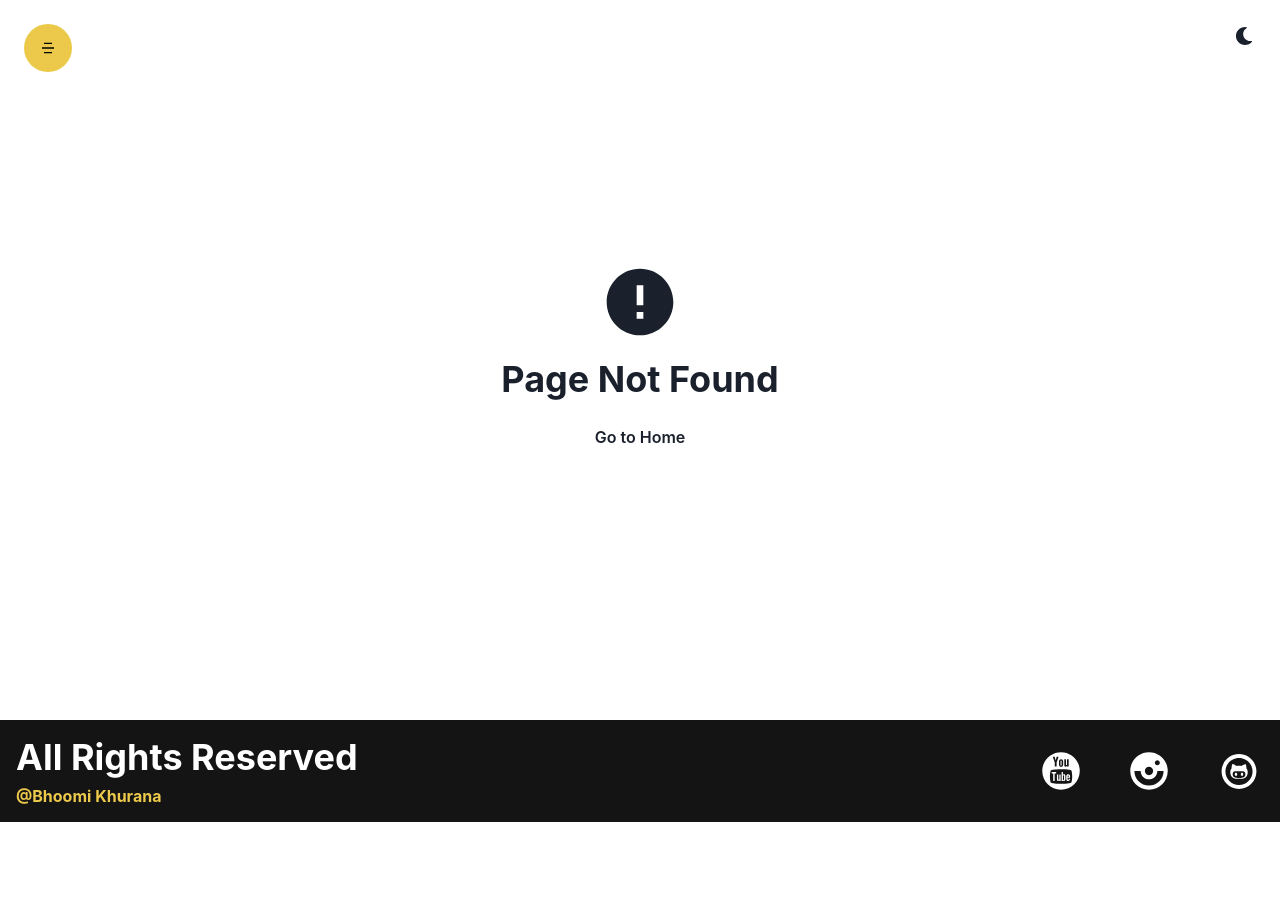
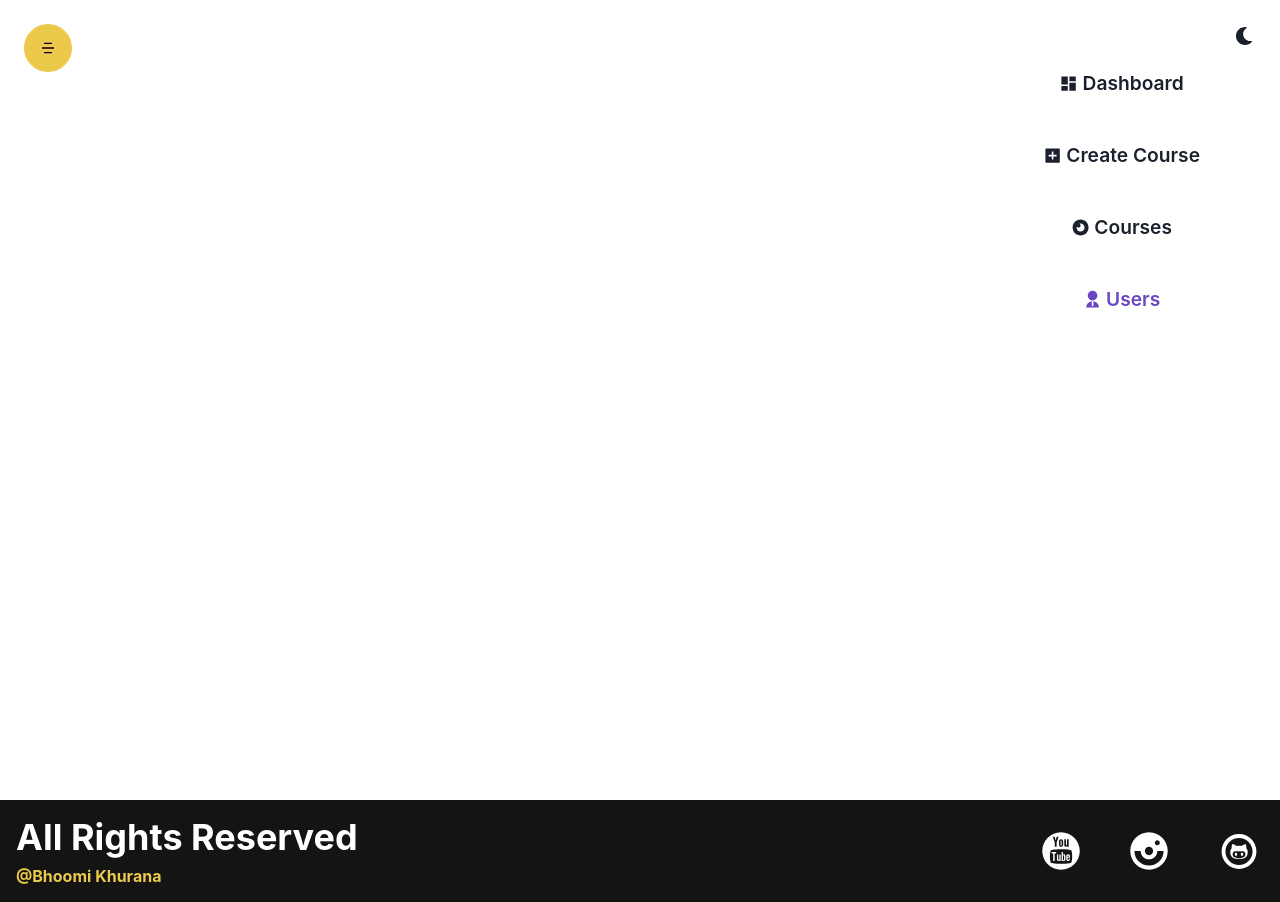
Before and after one commit to bhoomikhurana/LearnIQ, a React (Create React App) app in the folder frontend/: page /admin/users in a window 1280 px wide. Before the commit this address had no page. Before the commit the page ends 822 px from the top, so only its background shows below. Built offline with nearby package versions, Linux system fonts and the light colour scheme.

Commit message:
admin sidebar

```diff
--- a/frontend/src/App.js
+++ b/frontend/src/App.js
@@ -19,6 +19,10 @@
 import Profile from './components/Profile/Profile';
 import UpdateProfile from './components/Profile/UpdateProfile';
 import ChangePassword from './components/Profile/ChangePassword';
+import Dashboard from './components/Admin/Dashboard/Dashboard';
+import CreateCourse from './components/Admin/CreateCourse/CreateCourse';
+import AdminCourses from './components/Admin/AdminCourses/AdminCourses';
+import Users from './components/Admin/Users/Users';
 function App() {
   window.addEventListener('contextmenu', e => {
     e.preventDefault();
@@ -34,6 +38,10 @@
         <Route path="/profile" element={<Profile />}></Route>
         <Route path="/updateprofile" element={<UpdateProfile />}></Route>
         <Route path="/changepassword" element={<ChangePassword />}></Route>
+        <Route path="/admin/dashboard" element={<Dashboard />}></Route>
+        <Route path="/admin/createcourse" element={<CreateCourse />}></Route>
+        <Route path="/admin/courses" element={<AdminCourses />}></Route>
+        <Route path="/admin/users" element={<Users />}></Route>
         <Route path="/about" element={<About />}></Route>
         <Route path="/request" element={<RequestCourse />}></Route>
         <Route path="/login" element={<Login />}></Route>
--- /dev/null
+++ b/frontend/src/components/Admin/AdminCourses/AdminCourses.jsx
@@ -0,0 +1,19 @@
+import { Box, Grid } from '@chakra-ui/react';
+import React from 'react';
+import Sidebar from '../Sidebar';
+import cursor from '../../../assets/images/cursor.png';
+
+const AdminCourses = () => {
+  return (
+    <Grid
+      css={{ cursor: `url(${cursor}),default` }}
+      minH={'100vh'}
+      templateColumns={['1fr', '5fr 1fr']}
+    >
+      <Box></Box>
+      <Sidebar />
+    </Grid>
+  );
+};
+
+export default AdminCourses;
--- /dev/null
+++ b/frontend/src/components/Admin/CreateCourse/CreateCourse.jsx
@@ -0,0 +1,19 @@
+import { Box, Grid } from '@chakra-ui/react';
+import React from 'react';
+import Sidebar from '../Sidebar';
+import cursor from '../../../assets/images/cursor.png';
+
+const CreateCourse = () => {
+  return (
+    <Grid
+      css={{ cursor: `url(${cursor}),default` }}
+      minH={'100vh'}
+      templateColumns={['1fr', '5fr 1fr']}
+    >
+      <Box></Box>
+      <Sidebar />
+    </Grid>
+  );
+};
+
+export default CreateCourse;
--- /dev/null
+++ b/frontend/src/components/Admin/Dashboard/Dashboard.jsx
@@ -0,0 +1,19 @@
+import { Box, Grid } from '@chakra-ui/react';
+import React from 'react';
+import Sidebar from '../Sidebar';
+import cursor from '../../../assets/images/cursor.png';
+
+const Dashboard = () => {
+  return (
+    <Grid
+      css={{ cursor: `url(${cursor}),default` }}
+      minH={'100vh'}
+      templateColumns={['1fr', '5fr 1fr']}
+    >
+      <Box></Box>
+      <Sidebar />
+    </Grid>
+  );
+};
+
+export default Dashboard;
--- /dev/null
+++ b/frontend/src/components/Admin/Sidebar.jsx
@@ -0,0 +1,61 @@
+import { Button, VStack } from '@chakra-ui/react';
+import React from 'react';
+import {
+  RiAddBoxFill,
+  RiDashboardFill,
+  RiEye2Fill,
+  RiUser2Fill,
+} from 'react-icons/ri';
+import { Link, useLocation } from 'react-router-dom';
+
+const Sidebar = () => {
+  const location = useLocation();
+  return (
+    <VStack
+      spacing={'8'}
+      p={'16'}
+      boxShadow={'-2px 0 10px rgba(107,70,193,0,5'}
+    >
+      <LinkButton
+        url={'dashboard'}
+        Icon={RiDashboardFill}
+        text="Dashboard"
+        active={location.pathname === '/admin/dashboard'}
+      />
+      <LinkButton
+        url={'createcourse'}
+        Icon={RiAddBoxFill}
+        text="Create Course"
+        active={location.pathname === '/admin/createcourse'}
+      />
+      <LinkButton
+        url={'courses'}
+        Icon={RiEye2Fill}
+        text="Courses"
+        active={location.pathname === '/admin/courses'}
+      />
+      <LinkButton
+        url={'users'}
+        Icon={RiUser2Fill}
+        text="Users"
+        active={location.pathname === '/admin/users'}
+      />
+    </VStack>
+  );
+};
+
+export default Sidebar;
+function LinkButton({ url, Icon, text, active }) {
+  return (
+    <Link to={`/admin/${url}`}>
+      <Button
+        fontSize={'larger'}
+        variant={'ghost'}
+        colorScheme={active ? 'purple' : ''}
+      >
+        <Icon style={{ margin: '4px' }} />
+        {text}
+      </Button>
+    </Link>
+  );
+}
--- /dev/null
+++ b/frontend/src/components/Admin/Users/Users.jsx
@@ -0,0 +1,19 @@
+import { Box, Grid } from '@chakra-ui/react';
+import React from 'react';
+import Sidebar from '../Sidebar';
+import cursor from '../../../assets/images/cursor.png';
+
+const Users = () => {
+  return (
+    <Grid
+      css={{ cursor: `url(${cursor}),default` }}
+      minH={'100vh'}
+      templateColumns={['1fr', '5fr 1fr']}
+    >
+      <Box></Box>
+      <Sidebar />
+    </Grid>
+  );
+};
+
+export default Users;
```
